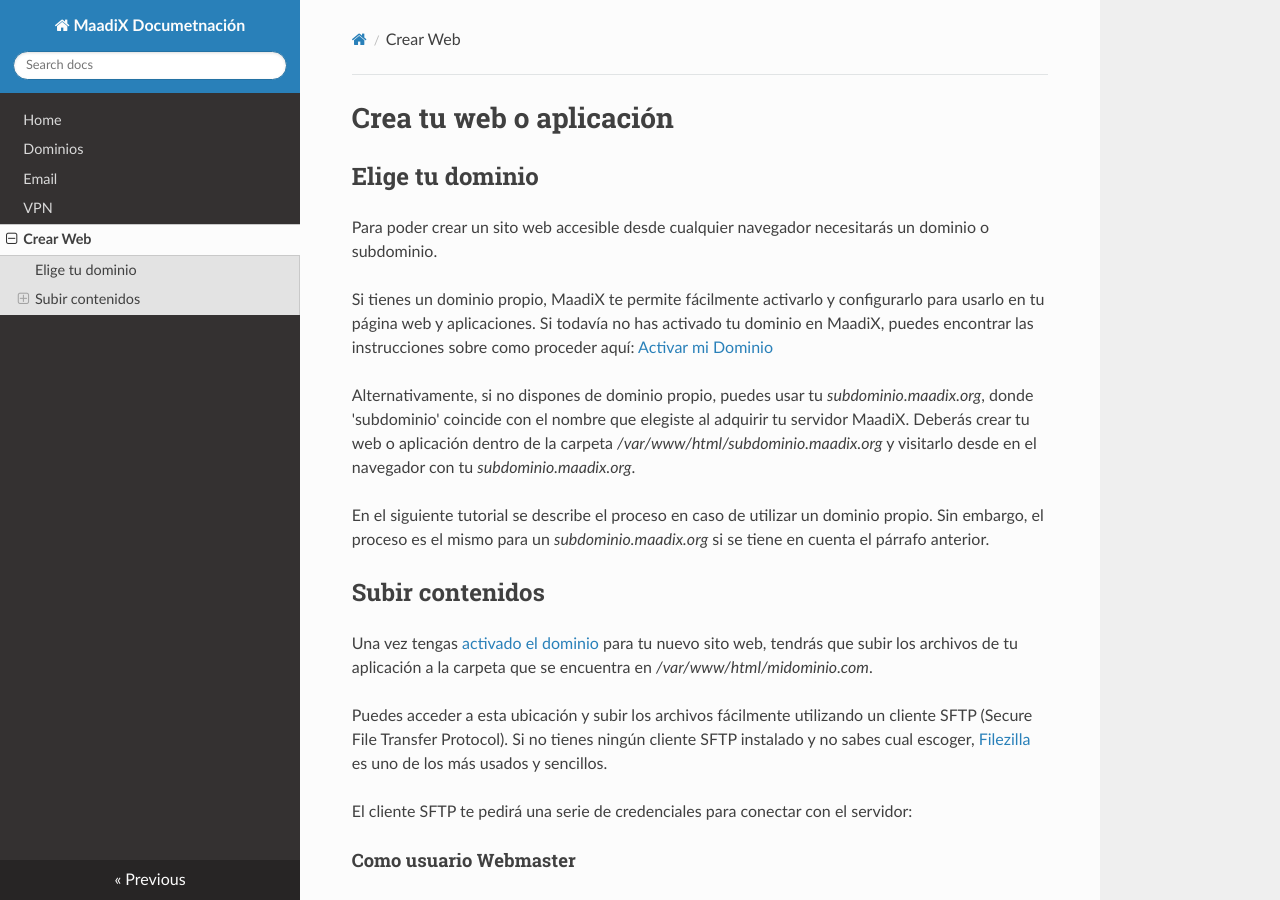
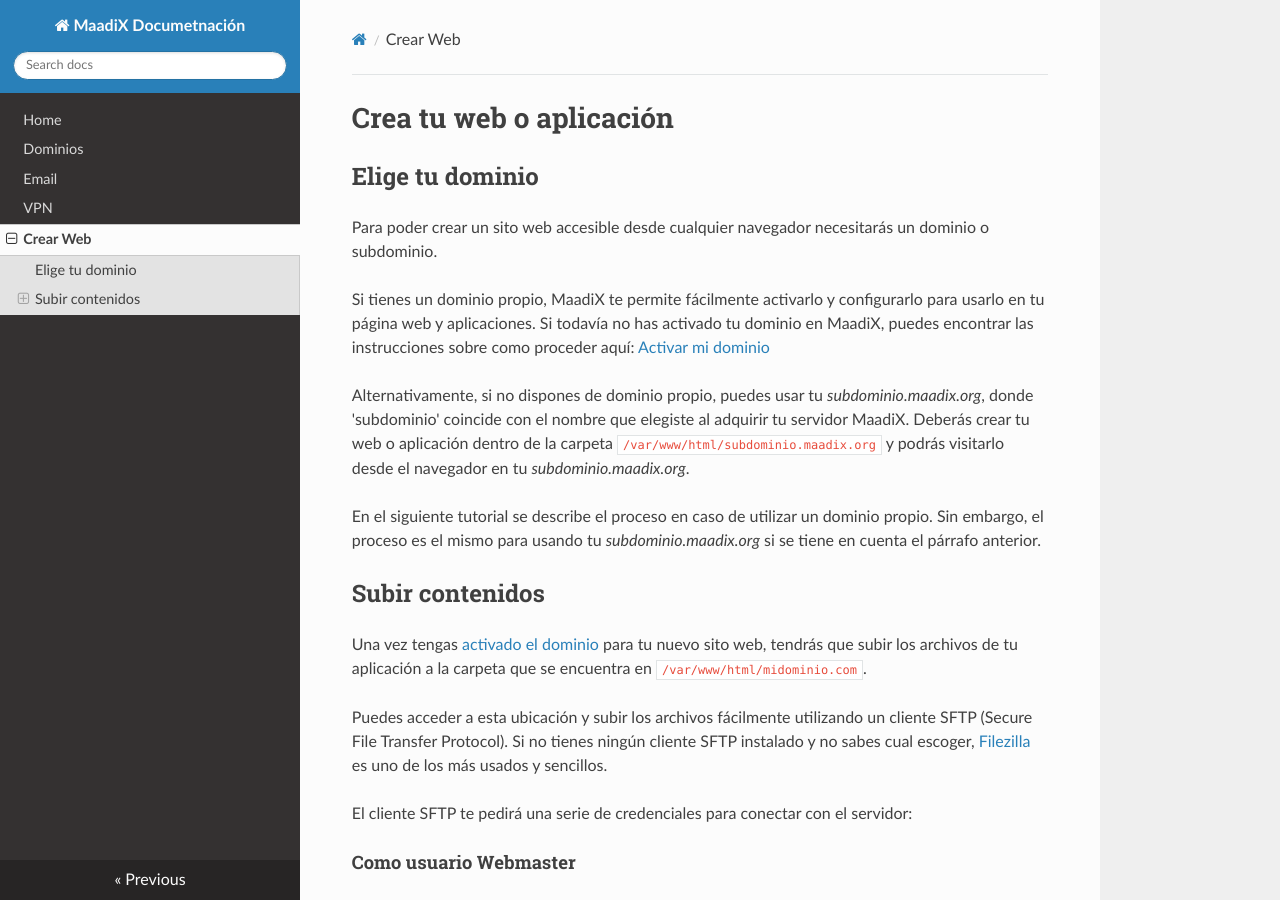
Before and after one commit to MaadixNet/docs, an MkDocs documentation site: the page built from docs/create-web.md, in a window 1280 px wide and 900 px high. Built offline with MkDocs 1.6.1, drawn with Linux system fonts in a browser that asks for light colours; nearby versions of some CDN libraries; old or Windows-style settings are respelled for this version of MkDocs; some of the changed text lies outside the part shown.

Commit message:
Update create-web.md

```diff
--- a/docs/create-web.md
+++ b/docs/create-web.md
@@ -4,15 +4,15 @@
 
 Para poder crear un sito web accesible desde cualquier navegador necesitarás un dominio o subdominio.
 
-Si tienes un dominio propio, MaadiX te permite fácilmente activarlo y configurarlo para usarlo en tu página web y aplicaciones. Si todavía no has activado tu dominio en MaadiX, puedes encontrar las instrucciones sobre como proceder aquí: [Activar mi Dominio](dominios.md)
+Si tienes un dominio propio, MaadiX te permite fácilmente activarlo y configurarlo para usarlo en tu página web y aplicaciones. Si todavía no has activado tu dominio en MaadiX, puedes encontrar las instrucciones sobre como proceder aquí: [Activar mi dominio](dominios.md)
 
-Alternativamente, si no dispones de dominio propio, puedes usar tu *subdominio.maadix.org*, donde 'subdominio' coincide con el nombre que elegiste al adquirir tu servidor MaadiX. Deberás crear tu web o aplicación dentro de la carpeta */var/www/html/subdominio.maadix.org* y visitarlo desde en el navegador con tu *subdominio.maadix.org*.
+Alternativamente, si no dispones de dominio propio, puedes usar tu *subdominio.maadix.org*, donde 'subdominio' coincide con el nombre que elegiste al adquirir tu servidor MaadiX. Deberás crear tu web o aplicación dentro de la carpeta `/var/www/html/subdominio.maadix.org` y podrás visitarlo desde el navegador en tu *subdominio.maadix.org*.
 
-En el siguiente tutorial se describe el proceso en caso de utilizar un dominio propio. Sin embargo, el proceso es el mismo para un *subdominio.maadix.org* si se tiene en cuenta el párrafo anterior.
+En el siguiente tutorial se describe el proceso en caso de utilizar un dominio propio. Sin embargo, el proceso es el mismo para usando tu *subdominio.maadix.org* si se tiene en cuenta el párrafo anterior.
 
 ## Subir contenidos
 
-Una vez tengas [activado el dominio](dominios.md) para tu nuevo sito web, tendrás que subir los archivos de tu aplicación a la carpeta que se encuentra en */var/www/html/midominio.com*.
+Una vez tengas [activado el dominio](dominios.md) para tu nuevo sito web, tendrás que subir los archivos de tu aplicación a la carpeta que se encuentra en `/var/www/html/midominio.com`.
 
 Puedes acceder a esta ubicación y subir los archivos fácilmente utilizando un cliente SFTP (Secure File Transfer Protocol). Si no tienes ningún cliente SFTP instalado y no sabes cual escoger, [Filezilla](https://filezilla-project.org/) es uno de los más usados y sencillos.
 
@@ -20,7 +20,7 @@ El cliente SFTP te pedirá una serie de credenciales para conectar con el servid
 
 #### Como usuario Webmaster
 
-Si al activar tu dominio le has asignado un usuario Webmaster específico (lo cual recomendamos), éste será el propietario de la carpeta */var/www/html/midominio.com* y solo él podrá modificar los archivos en ella.
+Si al activar tu dominio le has asignado un usuario Webmaster específico (lo cual recomendamos), éste será el propietario de la carpeta `/var/www/html/midominio.com` y solo él podrá modificar los archivos en ella.
 
 Las credenciales para la conexión con el usuario Webmaster son:
 
@@ -32,14 +32,14 @@ Las credenciales para la conexión con el usuario Webmaster son:
 
 ![Screenshot](img/sftp-user.png)
 
-Cuando se establezca la conexión el usuario Webmaster verá na carpeta con su nombre. En ella encontrará una carpeta que le da acceso a */var/www/html/midominio.com*, o varias si es Webmaster de otros dominios a parte de este.
+Cuando se establezca la conexión el usuario Webmaster verá na carpeta con su nombre. En ella encontrará una carpeta que le da acceso a `/var/www/html/midominio.com`, o varias si es Webmaster de otros dominios a parte de este.
 
 También puede tener ahí otros archivos propios que haya subido o creado anteriormente. Los usuarios Webmaster solo tienen acceso a esta zona y no a todos los archivos del sistema como tiene el Superusuario.
 
 <a id="domain-folder"></a>
-#### Dentro de la carpeta */var/www/html/midominio.com*
+#### Dentro de la carpeta `/var/www/html/midominio.com`
 
-Dentro de la carpeta */var/www/html/midominio.com* hay dos elementos: Una carpeta con nombre .well-known y un archivo index.html.
+Dentro de la carpeta `/var/www/html/midominio.com` hay dos elementos: Una carpeta con nombre .well-known y un archivo index.html.
 
 La carpeta .well-known es necesaria para la conexión segura a la web (https) y no debes tocarla (*si no puedes ver la carpeta .well-known, no te preocupes. El punto delante del nombre significa que es un archivo oculto, está ahí pero Filezilla, o tu cliente SFTP, está configurado para no mostrar los archivos ocultos*).
 
@@ -53,7 +53,7 @@ Así pues, puedes ahora borrar (o sobrescribir) este archivo index.html existent
 
 # Como Superusuario de sistema
 
-Si no has creado ningún usuario webmaster para tu nuevo dominio, el propietario de la carpeta web en */var/www/html/midominio.com* será tu Superusuario de sistema.
+Si no has creado ningún usuario webmaster para tu nuevo dominio, el propietario de la carpeta web en `/var/www/html/midominio.com` será tu Superusuario de sistema.
 
 Puedes establecer connexión por SFTP como tu Superusuario con las credenciales:
 
```
Also changed, not shown: other parts of docs/create-web.md (+2 -2 lines).
